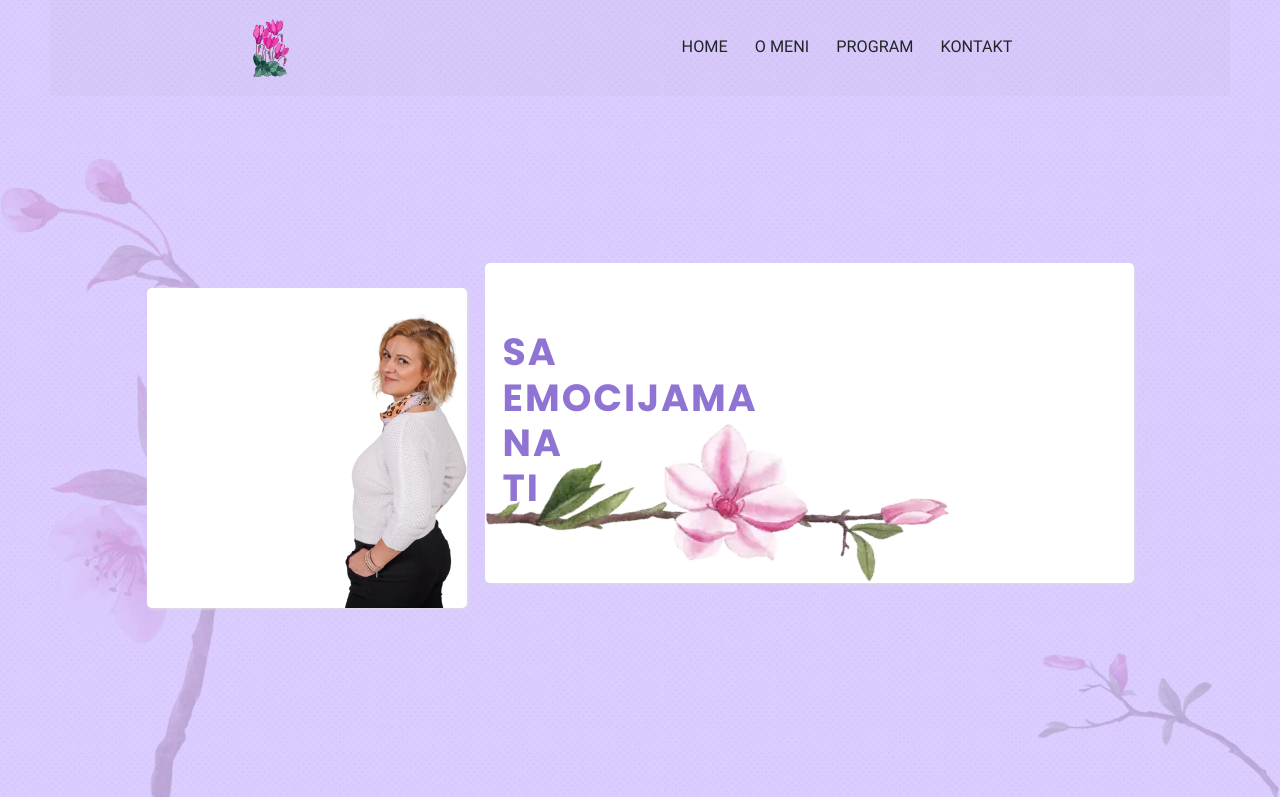
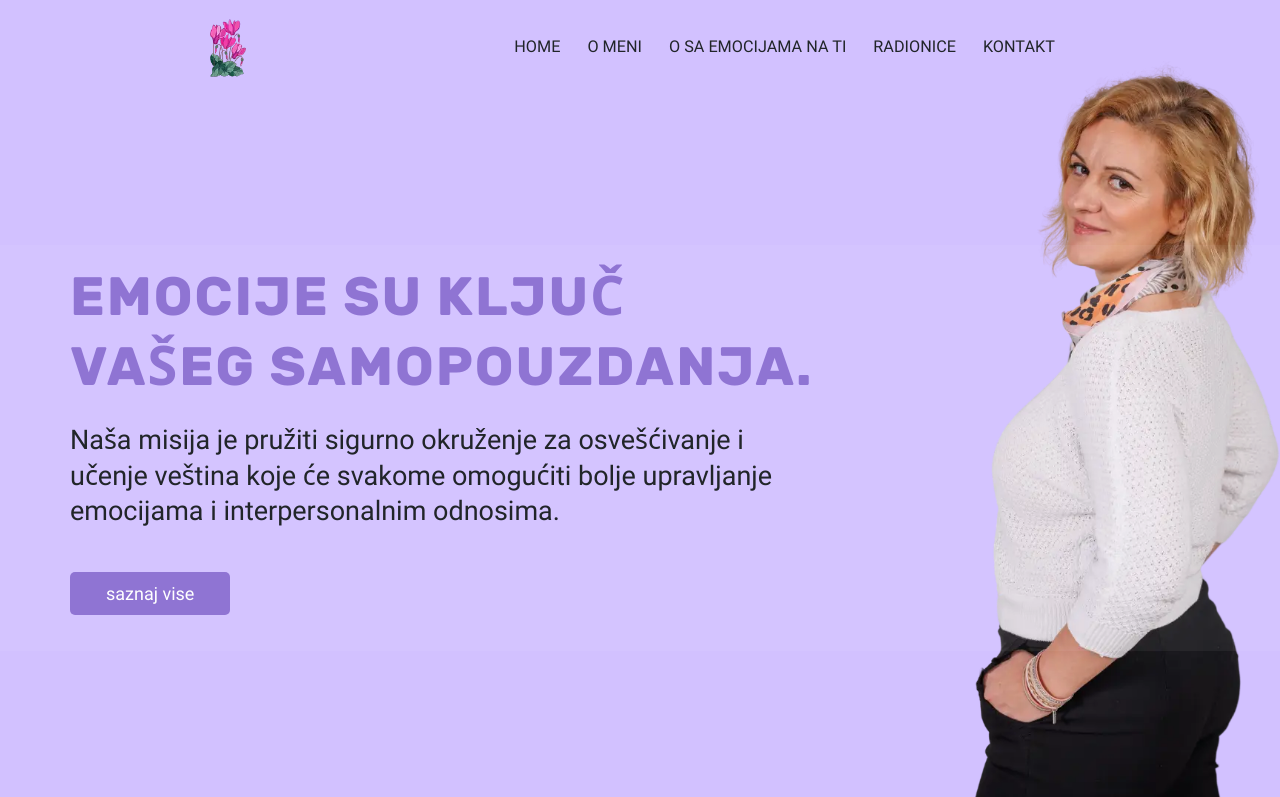
Before and after one commit to milanzivanov/saEmocijamaNaTi, a website built with Vite: page index.html in a window 1280 px wide. Shown: the top 797 px of the page. Built offline with nearby package versions, Linux system fonts and the light colour scheme.

Commit message:
new design version 3

```diff
--- a/index.html
+++ b/index.html
@@ -2,7 +2,7 @@
 <html lang="en">
   <head>
     <meta charset="UTF-8" />
-    <link rel="icon" type="image/ico" href="./public/favicon.ico" />
+    <link rel="icon" type="image/ico" href="/favicon.ico" />
     <meta name="viewport" content="width=device-width, initial-scale=1.0" />
     <meta
       name="description"
@@ -35,7 +35,10 @@
                 <a class="nav-list__link" href="#about">o meni</a>
               </li>
               <li class="nav-list__item">
-                <a class="nav-list__link" href="#program">program</a>
+                <a class="nav-list__link" href="#about">o sa emocijama na ti</a>
+              </li>
+              <li class="nav-list__item">
+                <a class="nav-list__link" href="#program">radionice</a>
               </li>
               <li class="nav-list__item">
                 <a class="nav-list__link" href="#contact">kontakt</a>
@@ -62,22 +65,23 @@
       </header>
 
       <section class="hero">
-        <div class="wrapper hero-container">
-          <div class="hero-container__content fade-in">
-            <div class="hero-container__item hero-container__img">
-              <img
-                rel="preload"
-                src="/src/img/webp/marina-in-white.webp"
-                alt="marina perezanin personal photo"
-              />
-            </div>
-            <div class="hero-container__item hero-container__main-heading">
-              <h1 class="hero-container__title">
-                <span class="main__title--block">sa</span>
-                <span class="main__title--block">emocijama</span>
-                <span class="main__title--block">na</span>
-                <span class="main__title--block">ti</span>
-              </h1>
+        <div class="hero-container">
+          <div class="hero-container__main-heading">
+            <div class="wrapper">
+              <div class="main-heading-container">
+                <h1 class="hero-container__title">
+                  <span class="main__title--block">emocije su ključ</span>
+                  <span class="main__title--block">vašeg samopouzdanja.</span>
+                </h1>
+                <p class="defoult-text defoult-text--hero">
+                  Naša misija je pružiti sigurno okruženje za osvešćivanje i
+                  učenje veština koje će svakome omogućiti bolje upravljanje
+                  emocijama i interpersonalnim odnosima.
+                </p>
+                <div class="btn-container__position">
+                  <a href="" class="btn"> saznaj vise</a>
+                </div>
+              </div>
             </div>
           </div>
         </div>
--- a/postcss.config.cjs
+++ b/postcss.config.cjs
@@ -2,9 +2,9 @@
 
 module.exports = {
   plugins: [
-		require('postcss-sort-media-queries')({
-			sort: 'mobile-first', // default value
-		}),
-    require('autoprefixer')
+    require("postcss-sort-media-queries")({
+      sort: "mobile-first" // default value
+    }),
+    require("autoprefixer")
   ]
-}
+};
--- a/src/scss/_fonts.scss
+++ b/src/scss/_fonts.scss
@@ -7,6 +7,12 @@
 @font-face {
   font-family: "Roboto";
   src: url("../fonts/Roboto/roboto-bold-webfont.woff2") format("woff2");
+  font-weight: 700;
+  font-display: swap;
+}
+@font-face {
+  font-family: "Rubik";
+  src: url("../fonts/rubik/rubik-bold-webfont.woff2") format("woff2");
   font-weight: 700;
   font-display: swap;
 }
--- a/src/scss/_header.scss
+++ b/src/scss/_header.scss
@@ -1,6 +1,7 @@
 .header {
   width: 100%;
   position: relative;
+  // background-color: var(--bg-color-2);
 }
 
 .header.sticky {
@@ -25,14 +26,13 @@
 
 .nav-container {
   display: flex;
-  justify-content: space-between;
+  justify-content: space-around;
   align-items: center;
   background-color: transparent;
   padding: 1rem;
 
   @include viewport-md {
-    justify-content: space-around;
-    background-color: var(--gradient-neutral-background);
+    // background-color: var(--gradient-neutral-background);
     border-bottom-left-radius: var(--border-radius-base);
     border-bottom-right-radius: var(--border-radius-base);
     padding: 1rem 0;
--- a/src/scss/_helpers.scss
+++ b/src/scss/_helpers.scss
@@ -1,6 +1,6 @@
 .wrapper {
-  max-width: 1180px;
-  margin: auto;
+  max-width: 1140px;
+  margin: 0 auto;
 }
 
 .section {
--- a/src/scss/_main.scss
+++ b/src/scss/_main.scss
@@ -1,21 +1,16 @@
 .main {
   position: relative;
-  background: url("/src/img/webp/pupoljak.webp") bottom right no-repeat,
-    url("/src/img/webp/pattern-img.webp") repeat;
-
-  @include viewport-md {
-    background: url("/src/img/webp/pupoljak.webp") bottom left no-repeat,
-      url("/src/img/webp/cvetic.webp") bottom right no-repeat,
-      url("/src/img/webp/pattern-img.webp") repeat;
-  }
+  background: url("/src/img/webp/marina-in-white.webp") bottom right no-repeat;
+  background-color: var(--bg-color-1);
+  background-size: contain;
 }
 
-.main::before {
-  position: absolute;
-  content: "";
-  inset: 0 0 0 0;
-  background-color: var(--bg-color-opacity-1);
-}
+// .main::before {
+//   position: absolute;
+//   content: "";
+//   inset: 0 0 0 0;
+//   background-color: var(--bg-color-opacity-1);
+// }
 
 .hero {
   position: relative;
@@ -24,73 +19,29 @@
 .hero-container {
   display: flex;
   height: calc(100vh - var(--headerHeight));
-  justify-content: center;
+  width: 100%;
+  justify-content: space-between;
   align-items: center;
-
-  @include viewport-md {
-    width: 100%;
-    justify-content: space-between;
-    align-items: center;
-  }
 }
 
 .hero-container__content {
   position: relative;
   z-index: 10;
   display: flex;
-  flex-direction: column;
   width: 100%;
-  background: url("/src/img/webp/marina-in-white.webp") no-repeat bottom right;
-  background-size: contain;
-  background-color: var(--white-color-opacity-85);
-
-  @include viewport-md {
-    background: none;
-    background-color: transparent;
-    flex-direction: row;
-    justify-content: center;
-    gap: 1rem;
-  }
 }
 
-.hero-container__item {
-  display: flex;
+.hero-container__main-heading {
+  width: 100%;
+  background-color: var(--white-color-opacity);
+  padding: 1rem 0 2rem 0;
 }
 
-.hero-container__item:nth-child(1) {
-  position: relative;
-
-  @include viewport-md {
-    background-color: var(--white-color);
-    display: flex;
-    box-shadow: 1px 1px 3px #ddd;
-    border-radius: var(--border-radius-base);
-    overflow: hidden;
-  }
-}
-
-.hero-container__item:nth-child(2) {
-  position: relative;
-
-  @include viewport-md {
-    width: 55%;
-    background: url("/src/img/webp/pupoljakSaLevaNaDesno.webp") bottom left
-      no-repeat;
-    background-color: var(--white-color);
-
-    bottom: 25px;
-    box-shadow: 1px 1px 3px #ddd;
-    border-radius: var(--border-radius-base);
-    overflow: hidden;
-  }
-}
-
-.hero-container__img {
-  display: none;
-  @include viewport-md {
-    display: flex;
-    width: 25vw;
-  }
+.main-heading-container {
+  display: flex;
+  justify-content: center;
+  flex-direction: column;
+  align-items: flex-start;
 }
 
 h1.hero-container__title {
@@ -99,24 +50,33 @@ h1.hero-container__title {
   justify-content: center;
   position: relative;
   font-family: var(--primary-font-family);
-  font-size: 1.5rem;
+  font-size: 3rem;
   line-height: 1.3;
   font-weight: 800;
   text-transform: uppercase;
   letter-spacing: 2px;
-  padding: 2rem 0 2rem 1rem;
+  padding: 0;
   transition: all 0.2s ease-in-out;
-
-  @include viewport-md {
-    font-weight: 700;
-    line-height: 1.2;
-    font-size: 2.1rem;
-  }
 }
 
 .main__title--block {
   display: block;
   color: var(--brand-color);
+}
+
+.defoult-text--hero {
+  font-size: 1.5rem;
+  width: 65%;
+  margin-bottom: 1.5rem;
+}
+
+.btn {
+  display: inline-block;
+  background-color: var(--brand-color);
+  color: var(--white-color);
+  border-radius: var(--border-radius-base);
+  text-decoration: none;
+  padding: 0.5rem 2rem;
 }
 
 // about
--- a/src/scss/_typography.scss
+++ b/src/scss/_typography.scss
@@ -114,14 +114,9 @@
 
 .defoult-text {
   font-size: 0.9rem;
-  line-height: 1.7;
+  line-height: 1.3;
   text-wrap: pretty;
   padding: 1rem 0;
-
-  @include viewport-md {
-    font-size: 1rem;
-    line-height: 1.5;
-  }
 }
 
 .defoult-text--bb {
--- a/src/scss/_variables.scss
+++ b/src/scss/_variables.scss
@@ -1,5 +1,5 @@
 :root {
-  --primary-font-family: "Poppins", system-ui, sans-serif;
+  --primary-font-family: "Rubik", "Poppins", system-ui, sans-serif;
   --secondery-font-family: "Roboto", system-ui, sans-serif;
   --headerHeight: var(--headerHeight);
   --grid-unit: 1rem;
@@ -9,15 +9,15 @@
   --second-light-grey: #f8f9fa;
   --white-color: #fff;
   --white-color-opacity-85: rgba(255, 255, 255, 0.85);
-  --white-color-opacity-60: rgba(255, 255, 255, 0.6);
+  --white-color-opacity: rgba(255, 255, 255, 0.05);
   --main-text-color: #212529;
   --second-text-color: #4a4f5b;
   --brand-color: #8f74d3;
   --brand-color-opacity-90: rgb(143, 116, 211, 0.9);
   --bg-color-1: #d2c1ff;
   --bg-color-2: #cfbcff;
-  --bg-color-opacity-1: rgba(210, 193, 255, 0.8);
-  --bg-color-opacity-2: rgba(207, 188, 255, 0.8);
+  --bg-color-opacity-1: rgba(210, 193, 255, 0.75);
+  --bg-color-opacity-2: rgba(207, 188, 255, 0.75);
   --gradient-background: linear-gradient(45deg, #d2c1ff 45%, #cfbcff);
   --gradient-neutral-background: rgba(33, 37, 41, 0.02);
 }
```
